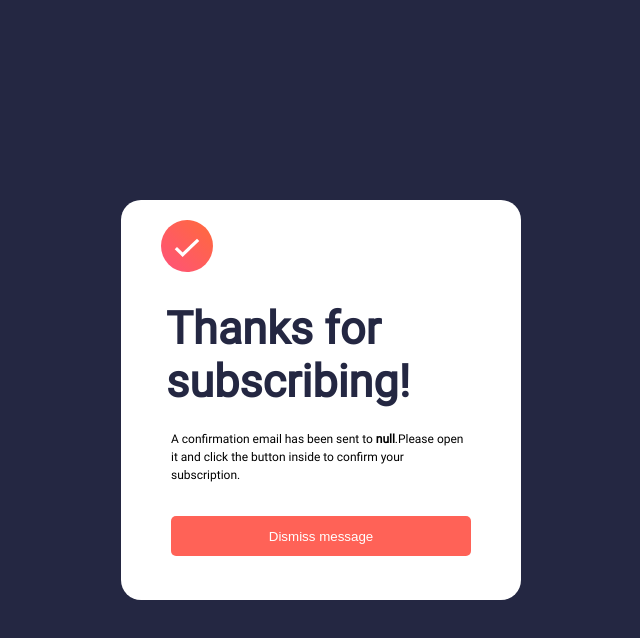
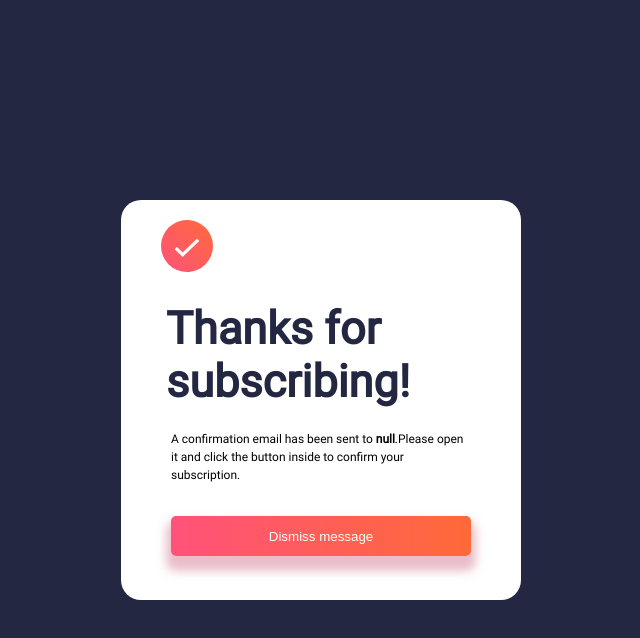
Before and after one commit to DYBDDY/Frontend_Mentor, a plain HTML site: page Newsletter-sign-up-with-success-message/success.html in a window 1280 px wide. In both pictures the pointer is over the input "Dismiss message". Shown: the whole page, without its empty margins (319-959 px from the left). Drawn offline with Linux system fonts and the light colour scheme.

Commit message:
Update success.css

```diff
--- a/Newsletter-sign-up-with-success-message/success.css
+++ b/Newsletter-sign-up-with-success-message/success.css
@@ -64,5 +64,6 @@ input{
 }
 
 input:hover{
-    background-color: hsl(4, 100%, 67%);
+    background: linear-gradient(to right, hsl(346, 100%, 66%), hsl(15, 100%, 61%));
+    box-shadow: 0 10px 10px 5px hsl(346, 50%, 66%, 0.5);
 }
```
